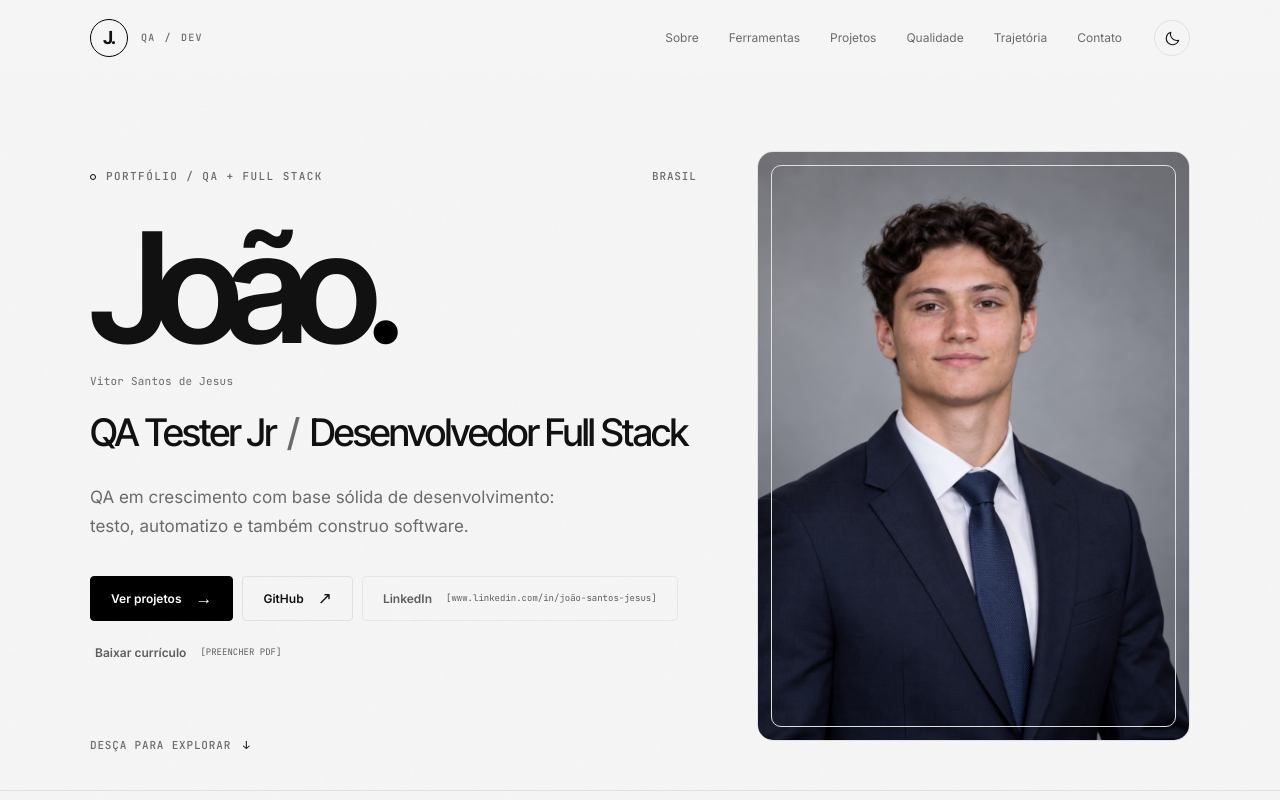
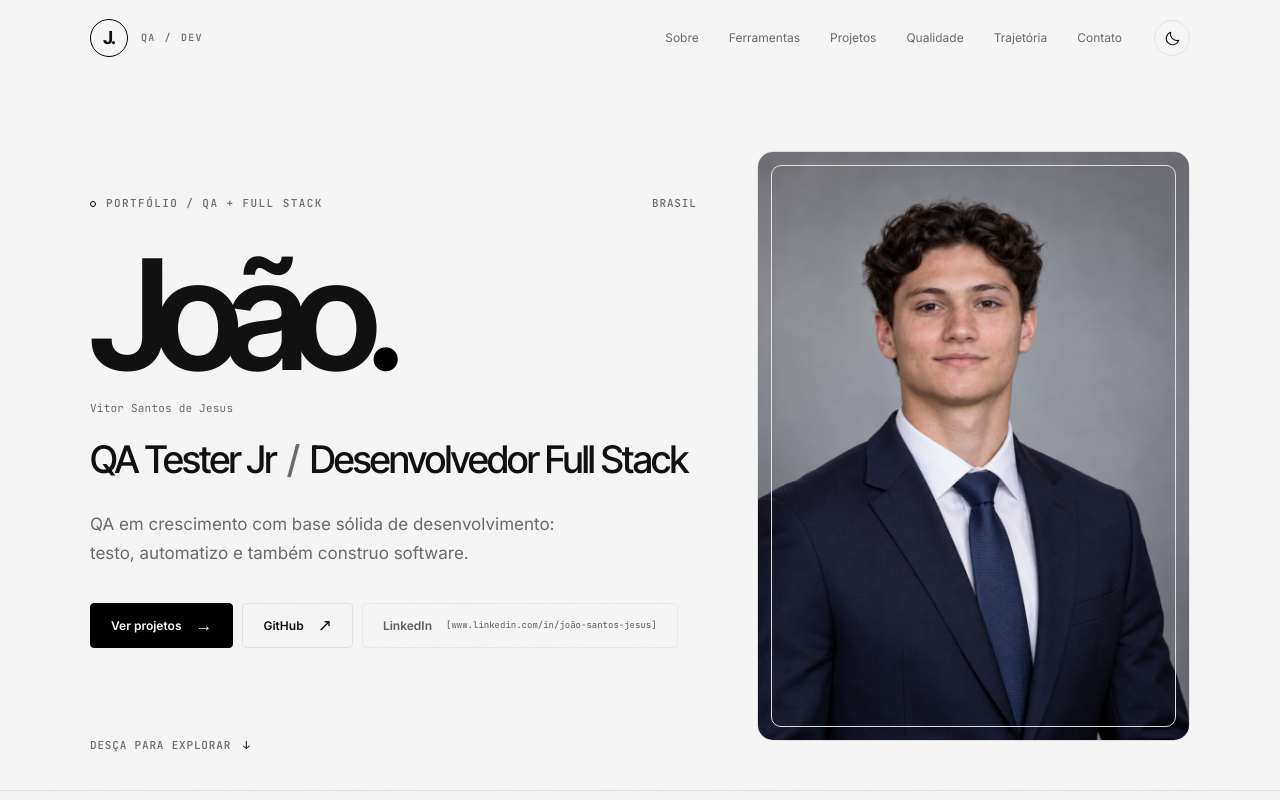
Before and after one commit to JaoVitorz/Portf-lio, a Next.js app: page / in a window 1280 px wide. Shown: the top 800 px of the page. Built offline with nearby package versions, Linux system fonts and the light colour scheme; no server answers.

Commit message:
feat: atualizado perfil

```diff
--- a/src/app/page.tsx
+++ b/src/app/page.tsx
@@ -27,11 +27,11 @@ export default function Home() {
             ) : (
               <span className="button button-disabled" aria-disabled="true" title="Adicione o link no profile.ts">LinkedIn <span className="button-pending">[www.linkedin.com/in/joão-santos-jesus]</span></span>
             )}
-            {profile.resume ? (
+            {/* {profile.resume ? (
               <a className="button button-text" href={`${process.env.NEXT_PUBLIC_BASE_PATH || ""}${profile.resume}`} download>Baixar currículo <Arrow diagonal /></a>
             ) : (
               <span className="button button-text button-disabled" aria-disabled="true" title="Adicione o PDF no profile.ts">Baixar currículo <span className="button-pending">[PREENCHER PDF]</span></span>
-            )}
+            )} */}
           </div>
         </div>
         <div className={`hero-art hero-line${profile.photo ? " has-photo" : ""}`}>
```
